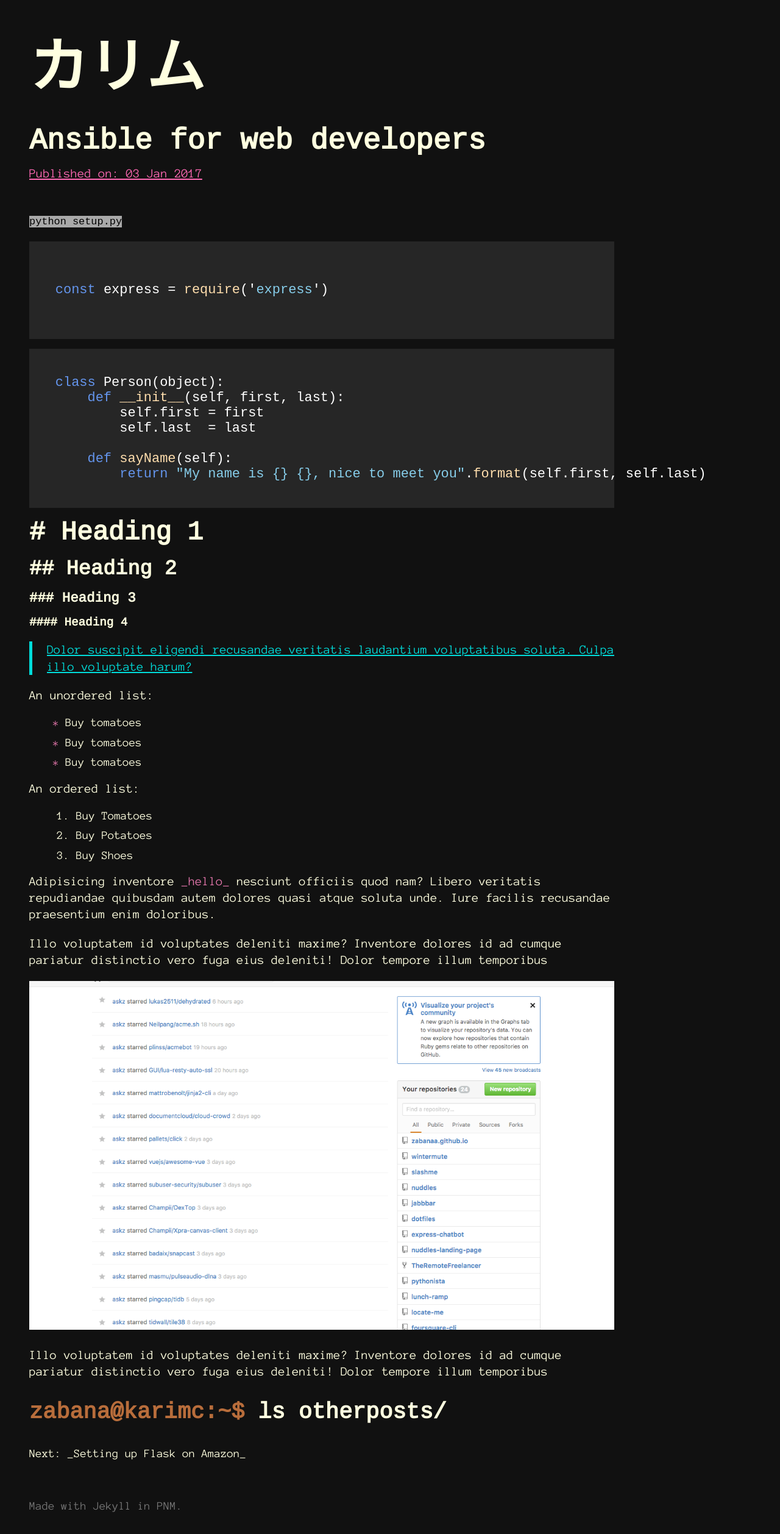
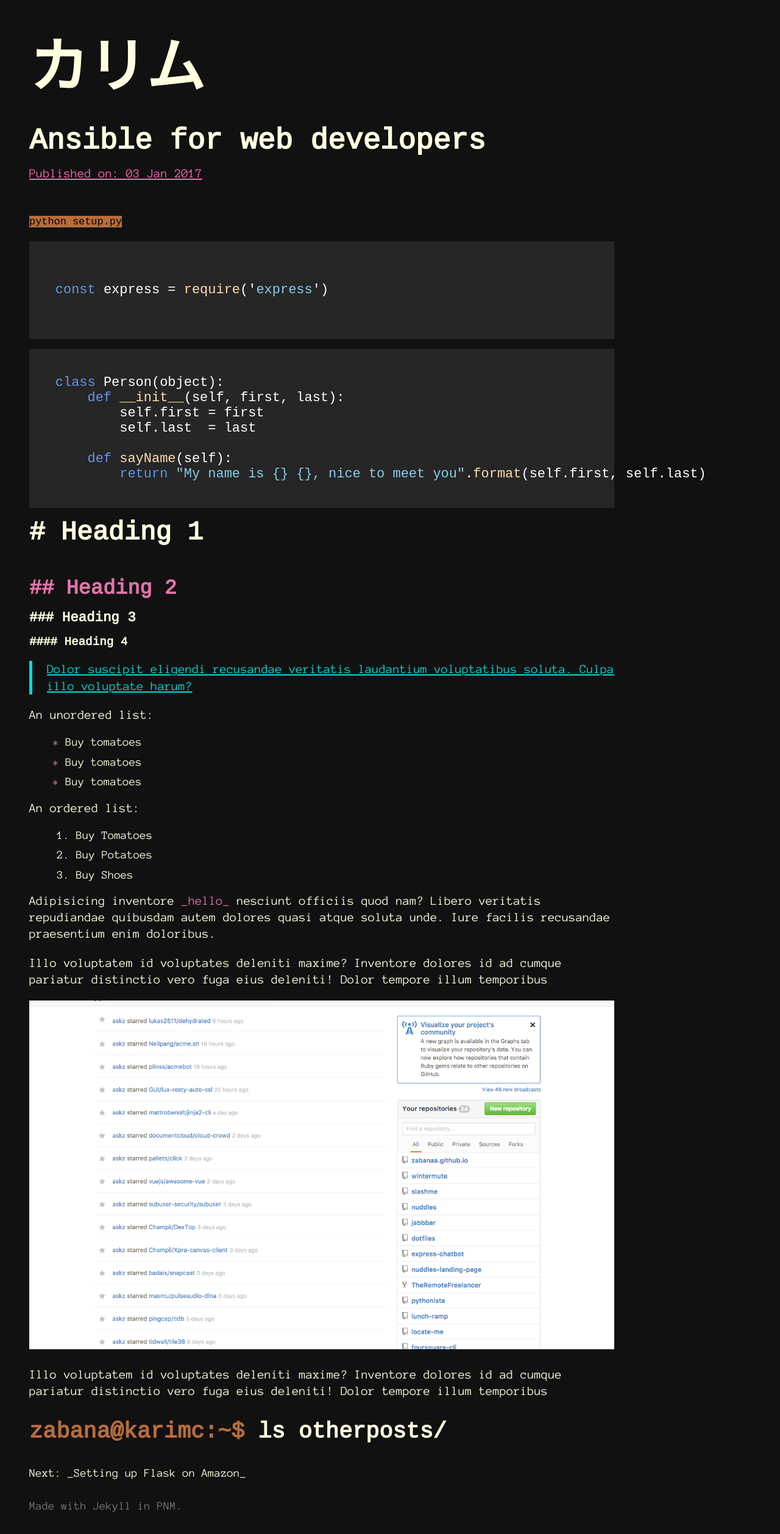
Before and after one commit to Zabanaa/zabanaa.github.io, a Jekyll site: the page built from _posts/2017-01-03-ansible-for-web-developers.md, in a window 1280 px wide. Shown: the whole page at 61% size. Built offline with Jekyll 4.4.1, drawn with Linux system fonts in a browser that asks for light colours.

Commit message:
general styling fixes

```diff
--- a/_dev/sass/sections/_footer.sass
+++ b/_dev/sass/sections/_footer.sass
@@ -1,5 +1,5 @@
 footer
-    padding: 2em 0 2em 3em
+    padding: 0 0 2em 3em
 
     +mobile
 
--- a/_dev/sass/sections/_post.sass
+++ b/_dev/sass/sections/_post.sass
@@ -29,6 +29,10 @@
 
 .post__body__content
 
+    p > code
+        background: $brown !important
+
+
     h1, h2, h3, h4
         margin: 1rem 0
 
@@ -42,7 +46,9 @@
             content: "# "
 
     h2
+        margin-top: 3rem
         font-size: 2.1em
+        color: $pink
 
         +mobile
             font-size: 1.7em
```
Also changed, not shown: assets/css/main.css.
